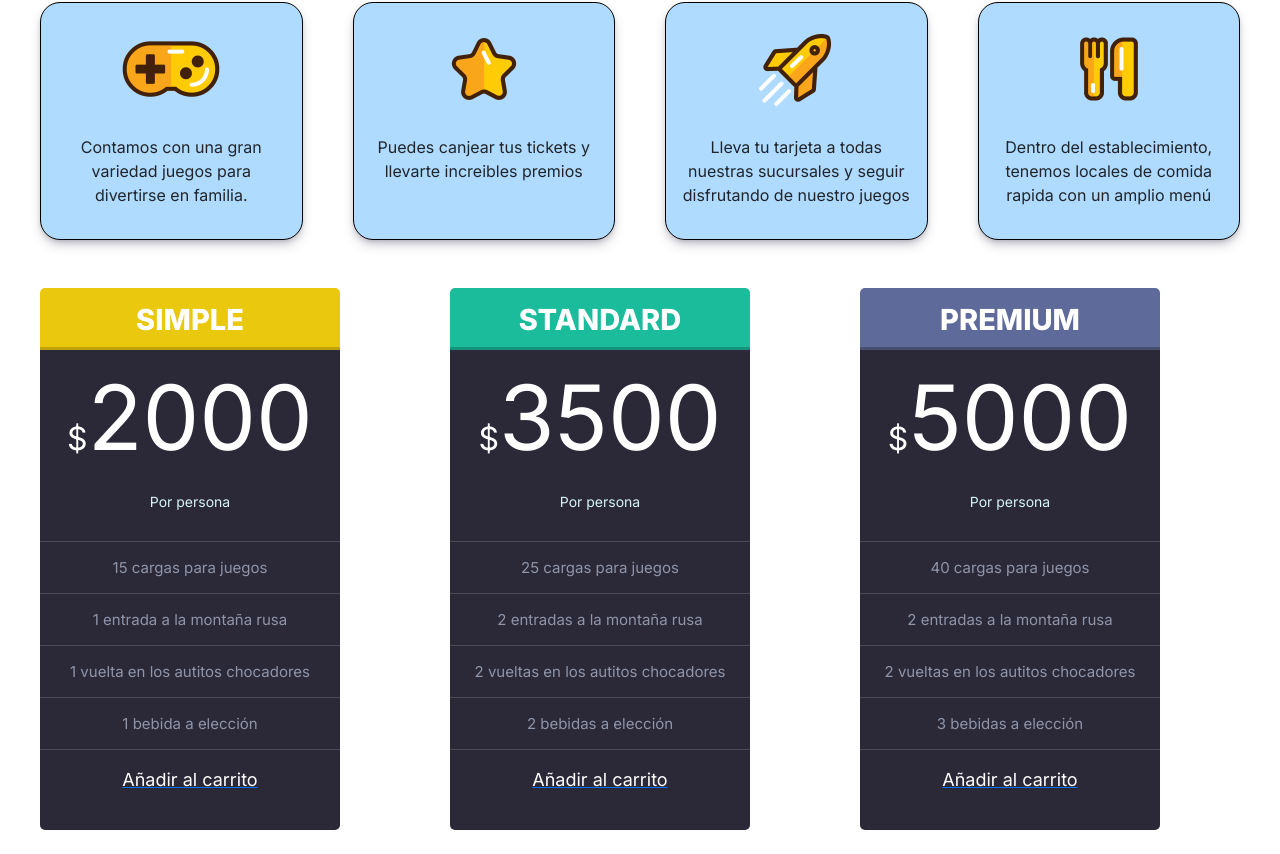
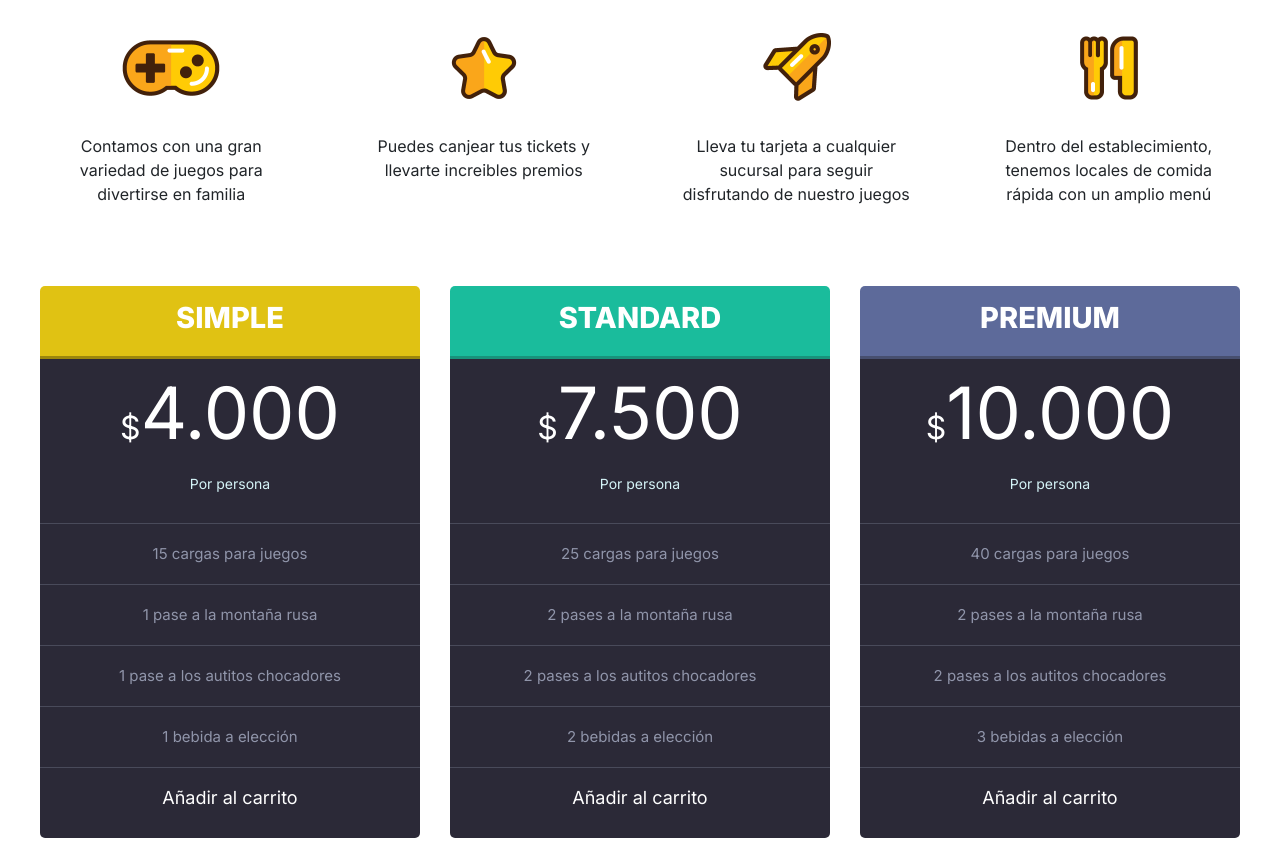
Before and after one commit to Jeremy2710/Proyecto-React, a Next.js app in the folder planetaninez/: page / in a window 1280 px wide. Shown: the part 212-1066 px from the top of the page. Built offline with nearby package versions, Linux system fonts and the light colour scheme.

Commit message:
pases de tarjetas terminadas, modificacion de icon

```diff
--- a/planetaninez/src/app/components/BotonTarjetas.jsx
+++ /dev/null
@@ -1,20 +0,0 @@
-import React from "react";
-import Image from "next/image";
-
-function BotonTarjetas() {
-
-
-
-    return (
-
-
-        <div className="boton-pases">
-            <a href="https://www.mercadopago.com.ar" target="blank">Comprar</a>
-        </div>
-
-    )
-}
-
-
-
-export default BotonTarjetas
--- a/planetaninez/src/app/components/Tarjetaservicios.jsx
+++ b/planetaninez/src/app/components/Tarjetaservicios.jsx
@@ -1,6 +1,6 @@
 import React from "react";
 import Image from "next/image";
-import BotonTarjetas from '../components/BotonTarjetas'
+
 
 function TarjetasServicios(props) {
 
@@ -32,28 +32,11 @@ function TarjetasServicios(props) {
                 </div>
 
                 <div className="tarjeta-boton">
-                    <a href="#" className="bottom"><p className="cart">Añadir al carrito</p></a>
+                    <a href="#" className="bottom">Añadir al carrito</a>
                 </div>
             </div>
 
-            {/* <h3>{titulo}</h3>
-            <ul>
-                <li>{info}</li>
-                <li>{info}</li>
-                <li>{info}</li>
-                <li>{info}</li>
-                <li>{info}</li>
-
-
-            </ul>
-
-            <BotonTarjetas /> */}
         </div>
-
-
-
-
-
     )
 }
 
--- a/planetaninez/src/app/globals.scss
+++ b/planetaninez/src/app/globals.scss
@@ -104,10 +104,7 @@ img {
   text-align: center;
   padding: 1em;
   margin-top: 2em;
-  background-color: #aedbff;
-  border-radius: 20px;
-  border: 1px solid #000;
-  box-shadow: rgba(50, 50, 93, 0.25) 0px 6px 12px -2px, rgba(0, 0, 0, 0.3) 0px 3px 7px -3px;
+
 }
 
 .card-pases-grid {
@@ -118,32 +115,10 @@ img {
   grid-row-gap: 0px;
 }
 
-.boton-pases {
-  text-align: center;
-  padding: 1em;
-  position: absolute;
-  bottom: 5%;
-  right: 32%;
-}
-
-.boton-pases a {
-  text-decoration: none;
-  background-color: #aedbff;
-  padding: 1em;
-  border-radius: 12px;
-  color: #477397;
-  font-weight: bold;
-  text-transform: uppercase;
-
-}
-
 .titulo {
-  width: 300px;
   border-radius: 5px 5px 0px 0px;
-  background-color: #eac80d;
-  height: 62px;
-  border-bottom: 3px solid #bfa30c;
-
+  background-color: #e0c213;
+  border-bottom: 3px solid #9c870c;
 }
 
 .titulo p {
@@ -156,12 +131,38 @@ img {
 
 }
 
-a {
-  font-size: 18px;
+#standard {
+  background-color: #1abc9c;
+  border-bottom: 3px solid #18937b;
+}
 
-  color: white;
-  text-decoration: none;
+#premium {
+  background-color: #5d6a9a;
+  border-bottom: 3px solid #474f6f;
+}
 
+.tarjeta-info {
+  background-color: #2b2937;
+  border-radius: 0px 0px 5px 5px;
+  color: #fff;
+  text-align: center;
+}
+
+.precio {
+  border-bottom: 1px solid #494a5a;
+  padding-bottom: 39px;
+  font-size: 4.5em;
+}
+
+.precio span {
+  font-size: 32px;
+}
+
+.precio-info {
+  font-size: 14px;
+  color: #d5f4f8;
+  padding: 0px;
+  margin: -10px;
 }
 
 .tarjeta-items ul {
@@ -178,59 +179,23 @@ a {
   padding: 0px;
   margin: 0px;
   text-align: center;
-  height: 52px;
-  line-height: 52px;
-}
-
-
-
-.tarjeta-info {
-  width: 300px;
-  background-color: #2b2937;
-  border-radius: 0px 0px 5px 5px;
-  font-style: condensed;
-  font-size: 90px;
-  color: white;
-  text-align: center;
-
-}
-
-#standard {
-  background-color: #1abc9c;
-  border-bottom: 3px solid #18937b;
-}
-
-#premium {
-  background-color: #5d6a9a;
-  border-bottom: 3px solid #474f6f;
-}
-
-.precio {
-  border-bottom: 1px solid #494a5a;
-  padding-bottom: 39px;
-}
-
-.precio span {
-  font-size: 32px;
-}
-
-.precio-info {
-  font-size: 14px;
-  color: #d5f4f8;
-  padding: 0px;
-  margin: -10px;
+  line-height: 60px;
 }
 
 .tarjeta-boton {
-  height: 80px;
+  height: 70px;
 }
 
-.cart {
-
-  color: white;
+.tarjeta-boton a {
+  font-size: 18px;
+  color: #fff;
+  text-decoration: none;
   position: relative;
   top: 16px;
+}
 
+.tarjeta-boton a:hover {
+  color: #26ebc3;
 }
 
 @media (prefers-color-scheme: dark) {
--- a/planetaninez/src/app/page.js
+++ b/planetaninez/src/app/page.js
@@ -14,16 +14,16 @@ import icono4 from '../../public/icono4.png'
 export default function Home() {
 
   const servicioiconos = [
-    { id: "icono1", img: icono1, info: "Contamos con una gran variedad juegos para divertirse en familia." },
+    { id: "icono1", img: icono1, info: "Contamos con una gran variedad de juegos para divertirse en familia" },
     { id: "icono2", img: icono3, info: "Puedes canjear tus tickets y llevarte increibles premios" },
-    { id: "icono3", img: icono2, info: "Lleva tu tarjeta a todas nuestras sucursales y seguir disfrutando de nuestro juegos" },
-    { id: "icono4", img: icono4, info: "Dentro del establecimiento, tenemos locales de comida rapida con un amplio menú" }
+    { id: "icono3", img: icono2, info: "Lleva tu tarjeta a cualquier sucursal para seguir disfrutando de nuestro juegos" },
+    { id: "icono4", img: icono4, info: "Dentro del establecimiento, tenemos locales de comida rápida con un amplio menú" }
   ];
 
   const tarjetainfo = [
-    { id: "tarjeta1", precio: 2000, titulo: "simple", info: "15 cargas para juegos", info2: "1 entrada a la montaña rusa", info3: "1 vuelta en los autitos chocadores", info4: "1 bebida a elección" },
-    { id: "tarjeta2", precio: 3500, titulo: "standard", info: "25 cargas para juegos", info2: "2 entradas a la montaña rusa", info3: "2 vueltas en los autitos chocadores", info4: "2 bebidas a elección" },
-    { id: "tarjeta3", precio: 5000, titulo: "premium", info: "40 cargas para juegos", info2: "2 entradas a la montaña rusa", info3: "2 vueltas en los autitos chocadores", info4: "3 bebidas a elección" },
+    { id: "tarjeta1", precio: "4.000", titulo: "simple", info: "15 cargas para juegos", info2: "1 pase a la montaña rusa", info3: "1 pase a los autitos chocadores", info4: "1 bebida a elección" },
+    { id: "tarjeta2", precio: "7.500", titulo: "standard", info: "25 cargas para juegos", info2: "2 pases a la montaña rusa", info3: "2 pases a los autitos chocadores", info4: "2 bebidas a elección" },
+    { id: "tarjeta3", precio: "10.000", titulo: "premium", info: "40 cargas para juegos", info2: "2 pases a la montaña rusa", info3: "2 pases a los autitos chocadores", info4: "3 bebidas a elección" },
   ];
 
 
```
